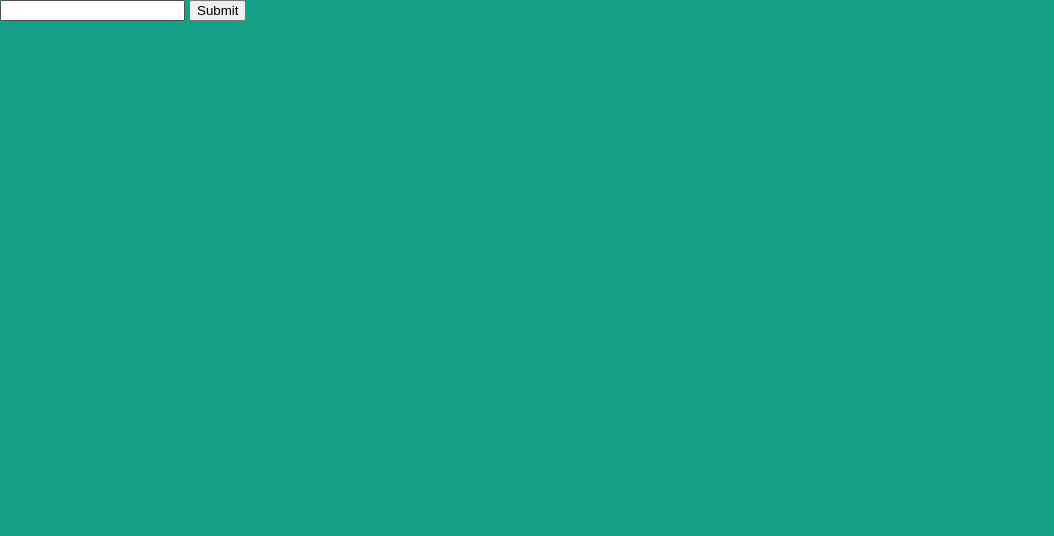
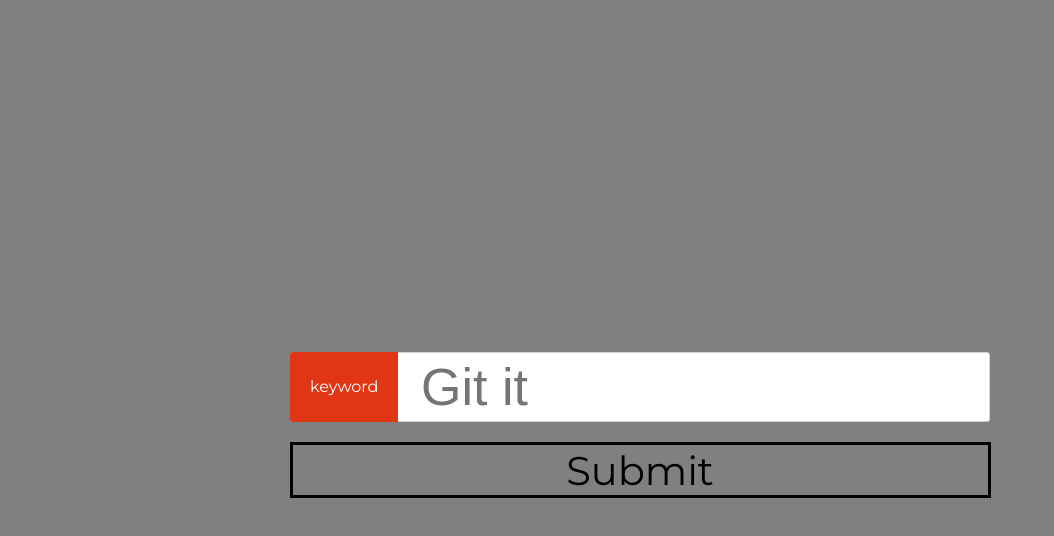
Before and after one commit to DavidZernik/getting-from-github, a website: page index.html in a window 1280 px wide. Shown: the whole page, without its empty margins (0-1054 px from the left). Drawn offline with nearby package versions, Linux system fonts and the light colour scheme.

Commit message:
added fancy codepen stuff.

```diff
--- a/assets/styles/sass/site.scss
+++ b/assets/styles/sass/site.scss
@@ -8,6 +8,26 @@ body {
   margin: 0;
 }
 
+#searchTerm {
+  font-size: 52px;
+}
+
+#search {
+  border: 3px solid black;
+  width: 695px;
+  margin-top: 20px;
+  height: 50px;
+  display: flex;
+  justify-content: center;
+  align-items: center;
+  font-size: 40px;
+  transition: background-color 0.3s ease;
+
+  &:hover {
+    cursor: pointer;
+    background-color: #8a8a8a;
+  }
+}
 .main-container {
   height: 100%;
   /* in order to give some side spacing */
@@ -40,9 +60,7 @@ body {
   border: 1px solid #DDDDDD;
 }
 
-body {
-  background: #16a085;
-}
+// input field and loader styles imported from Codepen, and then customized
 
 .loader-container {
   padding: 20px;
@@ -94,3 +112,62 @@ body {
     transform: rotate(360deg);
   }
 }
+
+@import  url(https://fonts.googleapis.com/css?family=Montserrat);
+
+body{
+  display: flex;
+  flex-direction: column;
+  align-items: center;
+  justify-content: center;
+  height: 100vh;
+  font-family: Montserrat;
+  // background: #313E50; => switch this back at the right time
+  background: gray;
+}
+
+.text-input{
+
+  position: relative;
+  margin-top: 50px;
+
+  input[type="text"]{
+    display: inline-block;
+    width: 700px;
+    height: 70px;
+    box-sizing: border-box;
+    outline: none;
+    border: 1px solid lightgray;
+    border-radius: 3px;
+    padding: 10px 10px 10px 130px;
+    transition: all 0.1s ease-out;
+  }
+
+  input[type="text"] + label{
+    position: absolute;
+    top: 0;
+    left: 0;
+    bottom: 0;
+    height: 70px;
+    line-height: 70px;
+    color: white;
+    border-radius: 3px 0 0 3px;
+    padding: 0 20px;
+    background: #E03616;
+    transform: translateZ(0) translateX(0);
+    transition: all 0.3s ease-in;
+    transition-delay: 0.2s;
+  }
+
+  input[type="text"]:focus + label{
+    transform: translateY(-120%) translateX(0%);
+    border-radius: 3px;
+    transition: all 0.1s ease-out;
+  }
+
+  input[type="text"]:focus{
+    padding: 10px;
+    transition: all 0.3s ease-out;
+    transition-delay: 0.2s;
+  }
+}
--- a/index.html
+++ b/index.html
@@ -9,8 +9,15 @@
   </head>
 
   <body>
-    <input type="text" id="searchTerm">
-    <button id="search" class="btn">Submit</button>
+    <!-- from Codepen -->
+    <div class="text-input">
+      <input type="text" id="searchTerm" placeholder="Git it">
+      <label for="input1">keyword</label>
+    </div>
+    <!-- Codepen end -->
+
+    <!-- <input type="text" id="searchTerm"> -->
+    <div id="search" class="btn">Submit</div>
     <div id="stateList"></div>
     <div id="results" class="hidden">
       <div class="title title--initial-result title--name">Name</div>
```
Also changed, not shown: assets/styles/css/site.css.
